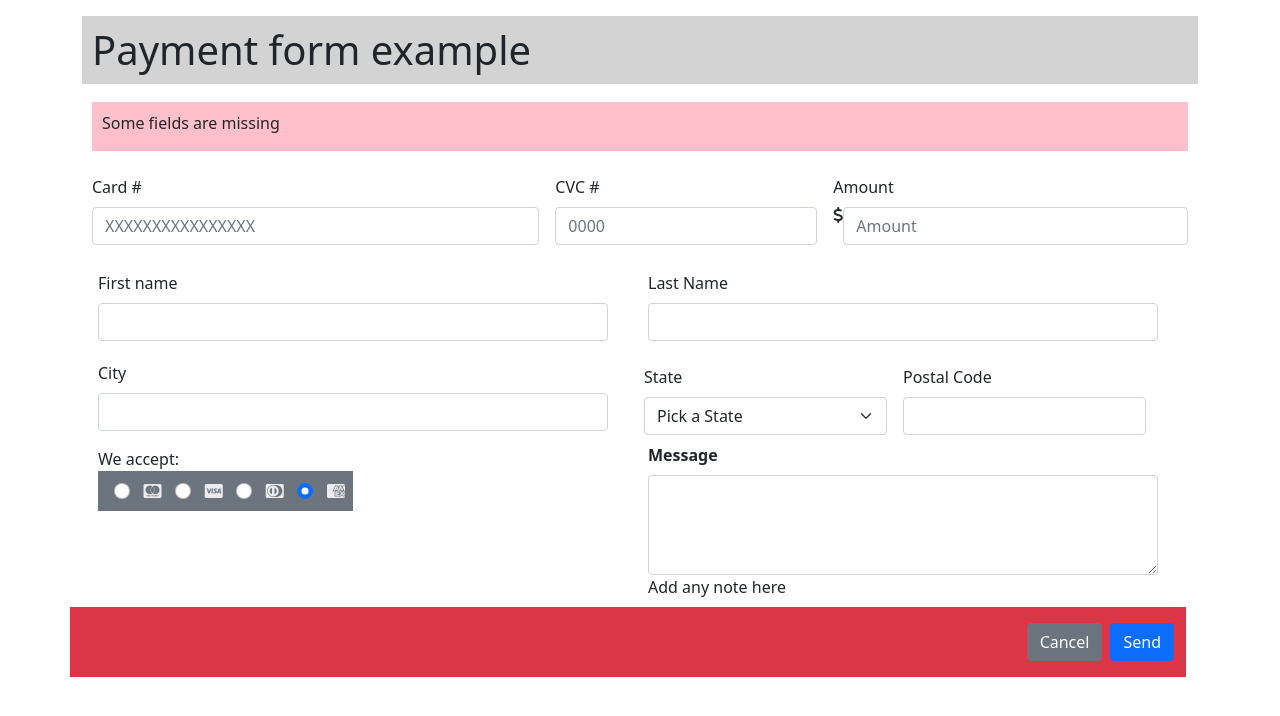
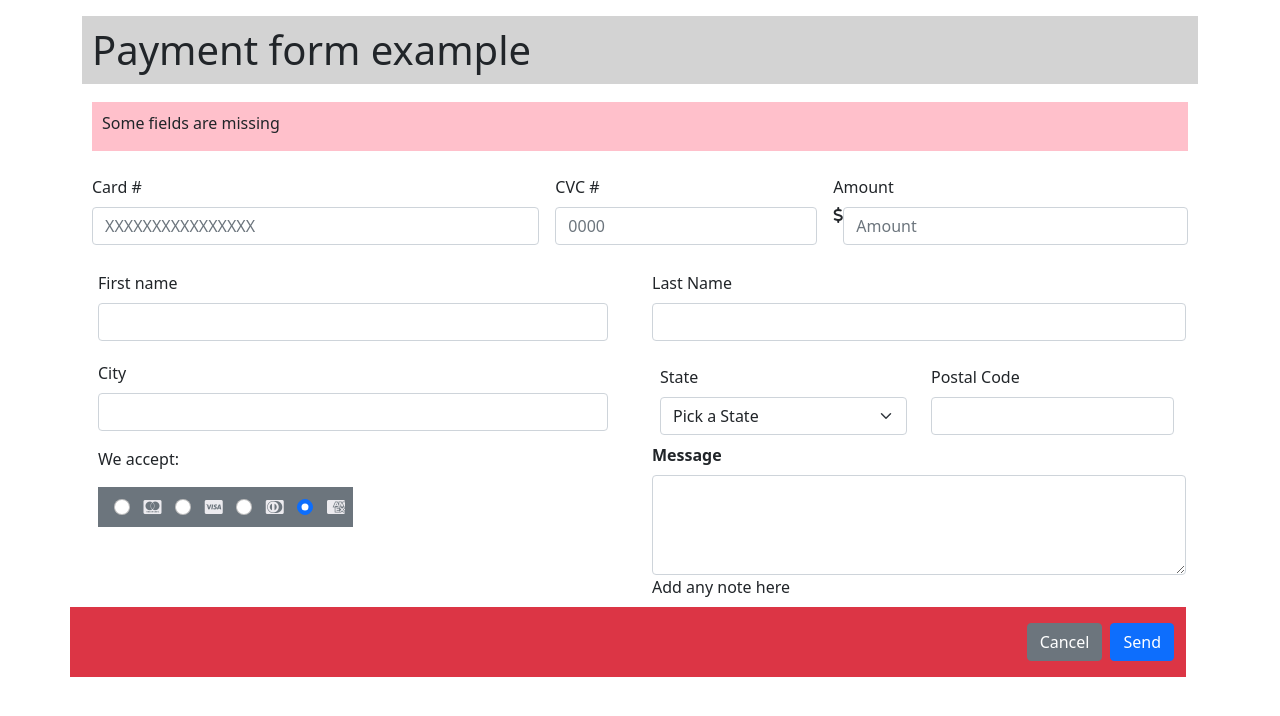
Before and after one commit to 4GeeksAcademy/html-form-boostrap-julian-david, a plain HTML site: page index.html in a window 1280 px wide. Drawn offline with nearby package versions, Linux system fonts and the light colour scheme.

Commit message:
Marggin padding ok

```diff
--- a/index.html
+++ b/index.html
@@ -43,7 +43,7 @@
                 </fieldset>
             </div>
         </div>
-        <div class="row col-12">
+        <div class="row col-12 justify-content-between ">
             <div class="row col-6 mx-1">
                 <div class="d-flex flex-column">
                     <div class="mb-3">
@@ -54,7 +54,7 @@
                         <label for="exampleInputEmail1" class="form-label mt-1">City</label>
                         <input type="email" class="form-control" id="exampleInputEmail1" aria-describedby="emailHelp"></div>
                     <div>
-                        <div class="mt-3">
+                        <div class="mt-3 mb-3">
                             <label>We accept:</label>
                         </div>
                         <div class=" col-6 d-flex justify-content-between bg-secondary py-2 px-2">
@@ -73,12 +73,12 @@
                     </div>
                 </div>
             </div>
-            <div class="row col-6">
+            <div class="row col-6 px-0">
                 <div class="mb-0">
                     <label for="exampleInputEmail1" class="form-label">Last Name</label>
                     <input type="email" class="form-control" id="exampleInputEmail1" aria-describedby="emailHelp">
                 </div>
-                <div class="row col-12 g-3  justify-content-between mt-0">
+                <div class="row col-12 mx-0">
                     <div class="col-6 ps-2 mt-4 pb-2">
                         <label for="exampleInputEmail1" class="form-label">State</label>
                         <select class="form-select" aria-label="Default select example">
@@ -88,7 +88,7 @@
                             <option value="3">Risaralda</option>
                         </select>
                     </div>
-                    <div class="col-6 mt-4">
+                    <div class="col-6 mt-4 ">
                         <label for="exampleInputEmail1" class="form-label">Postal Code</label>
                         <input type="email" class="form-control" id="exampleInputEmail1" aria-describedby="emailHelp">
                     </div>
```
